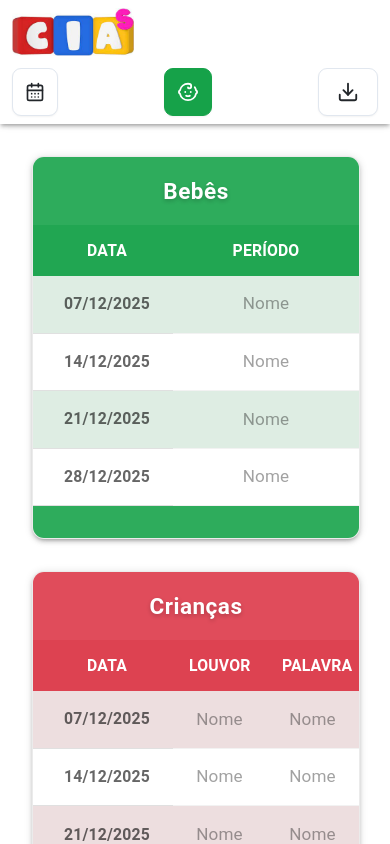
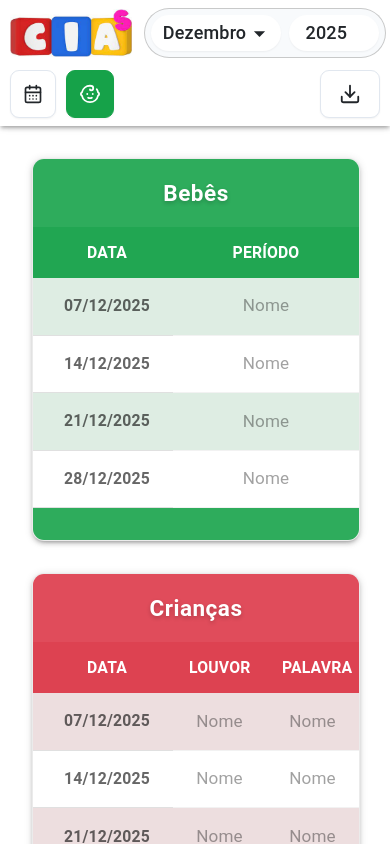
Before and after one commit to Alexandre-Cardozo/EscalaAulasCIAs, a React (Vite) app in the folder escalaaulascias/: page / in a window 390 px wide. Shown: the top 844 px of the page. Built offline with nearby package versions, Linux system fonts and the light colour scheme.

Commit message:
Corrigindo responsividade da nova AppBar

```diff
--- a/escalaaulascias/src/components/PageHeader.jsx
+++ b/escalaaulascias/src/components/PageHeader.jsx
@@ -39,7 +39,7 @@ export default function PageHeader({
       <Toolbar
         disableGutters
         sx={{
-          px: { xs: 1.5, sm: 3 },
+          px: 1.25,
           minHeight: 64,
           display: "flex",
           flexWrap: "wrap",
@@ -54,10 +54,9 @@ export default function PageHeader({
           sx={{
             display: "flex",
             alignItems: "center",
-            gap: { xs: 1, sm: 3 },
             flexWrap: "nowrap",
-            width: { xs: "100%", sm: "auto" },
-            justifyContent: { xs: "space-between", sm: "flex-start" },
+            width: { xs: "100%", sm: "auto", md: "auto" },
+            justifyContent: "space-between",
           }}
         >
           <LogoSection logo={logo} />
@@ -69,13 +68,21 @@ export default function PageHeader({
           sx={{
             display: "flex",
             alignItems: "center",
-            gap: 1.5,
-            width: { xs: "100%", sm: "auto" },
-            justifyContent: { xs: "space-between", sm: "flex-start" },
+            gap: 1.25,
+            width: { xs: "100%", sm: "auto", md: "auto" },
+            justifyContent: "space-between",
           }}
         >
-          <DaySelector isBebesOn={isBebesOn} classDays={classDays} setClassDays={setClassDays} />
-          <BabyToggleButton isActive={isBebesOn} onChange={setIsBebesOn} label="Bebês" />
+          <Box
+            sx={{
+              display: "flex",
+              alignItems: "center",
+              gap: 1.25,
+            }}
+          >
+            <DaySelector isBebesOn={isBebesOn} classDays={classDays} setClassDays={setClassDays} />
+            <BabyToggleButton isActive={isBebesOn} onChange={setIsBebesOn} label="Bebês" />
+          </Box>
           <DownloadButton onClick={handleGerarPdf} label="Baixar PDF" />
         </Box>
       </Toolbar>
--- a/escalaaulascias/src/components/menu/DateSelector.jsx
+++ b/escalaaulascias/src/components/menu/DateSelector.jsx
@@ -18,15 +18,15 @@ export default function DateSelectors({ dataSelecionada, setDataSelecionada, mes
   return (
     <Box
       sx={{
-        display: { xs: "none", sm: "flex" },
+        display: "flex",
         alignItems: "center",
         gap: { xs: 1, md: 2 },
         backgroundColor: "rgba(241, 245, 249, 0.5)", // slate-100/50
         padding: "6px",
         borderRadius: "9999px",
         border: "1px solid rgba(180, 180, 180, 0.7)", // slate-200/60
-        }}
-      >
+      }}
+    >
       <Box sx={{ display: "flex", alignItems: "center", gap: 1 }}>
         {/* Month Select */}
         <FormControl
--- a/escalaaulascias/src/components/menu/LogoSection.jsx
+++ b/escalaaulascias/src/components/menu/LogoSection.jsx
@@ -8,6 +8,7 @@ export default function LogoSection({ logo }) {
         display: "flex",
         alignItems: "center",
         gap: 1.5,
+        paddingRight: "12px",
       }}
     >
       <Box
```
